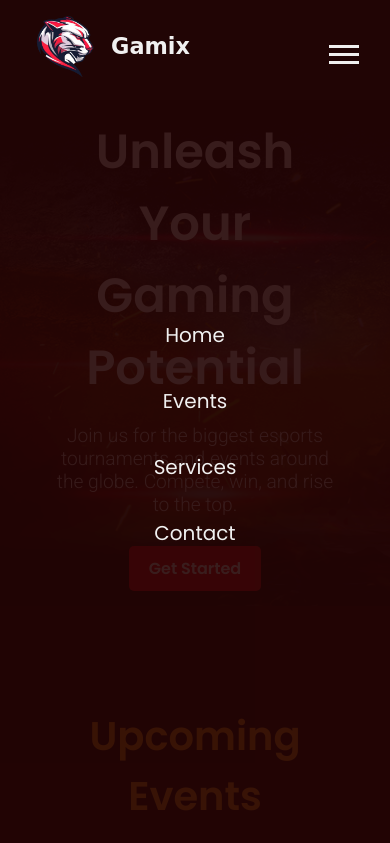
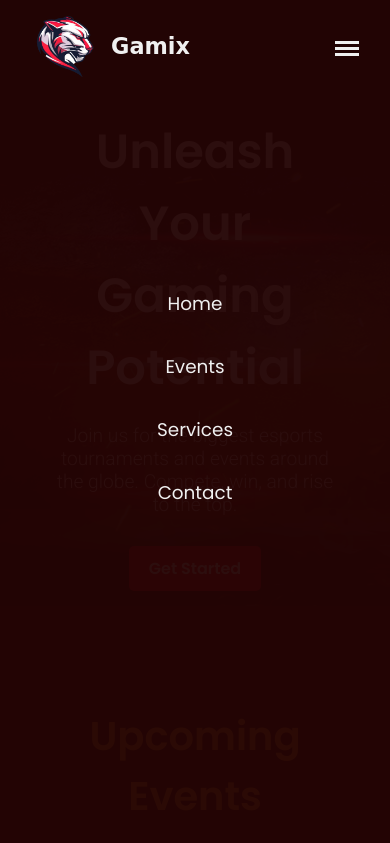
Before and after one commit to abdullahdar308/esports-website, a plain HTML site: page index.html in a window 390 px wide. Both pictures are taken after a click on the element 344 px from the left and 54 px from the top of the page. Shown: the top 843 px of the page. Drawn offline with Linux system fonts and the light colour scheme.

Commit message:
Update style.css

```diff
--- a/style.css
+++ b/style.css
@@ -1,4 +1,4 @@
-
+/* General Styles */
 * {
   margin: 0;
   padding: 0;
@@ -310,8 +310,9 @@ body {
     cursor: pointer;
     flex-direction: column;
     justify-content: space-around;
-    height: 25px;
-    width: 30px;
+    height: 18px;
+    width: 24px;
+    margin-top: -11px;
   }
 
   .menu-icon span {
@@ -324,6 +325,7 @@ body {
   /* Header / Navbar */
   .header {
     flex-direction: column;
+    background-color: rgba(36, 5, 5, 0.96);
     padding: 0.4rem 1rem;
     height: auto;
   }
@@ -347,7 +349,7 @@ body {
   }
 
   .navbar ul {
-    margin-top: 200px;
+    margin-top: 170px;
     flex-direction: column;
     align-items: center;
   }
@@ -357,7 +359,7 @@ body {
   }
 
   .navbar ul li a {
-    font-size: 1.25rem;
+    font-size: 1.15rem;
   }
 
   .nav-content {
@@ -407,7 +409,8 @@ body {
   }
 
   .service-card {
-    width: 80%;
+    width: 100%;
+    height: 270px;
     margin: 10px 0;
   }
 
```
